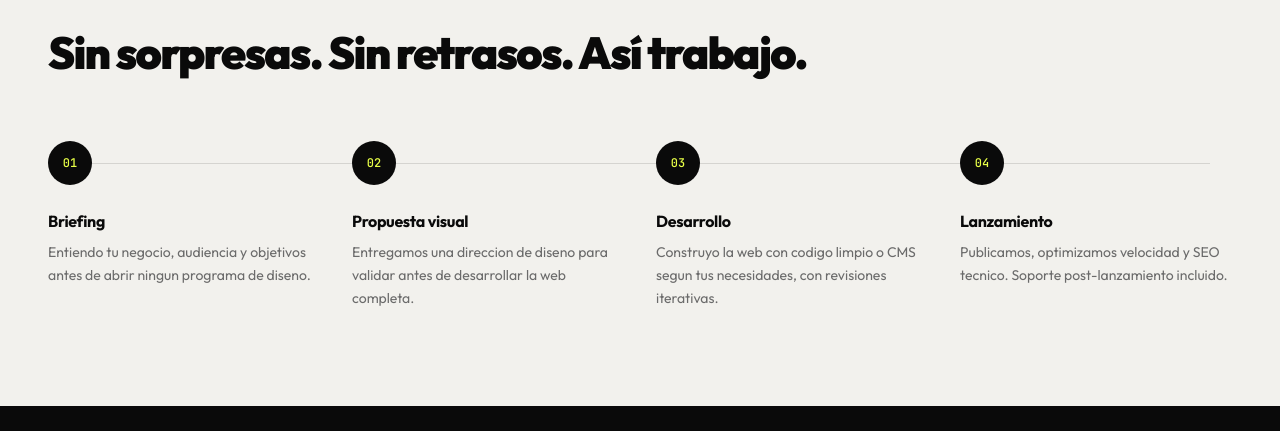
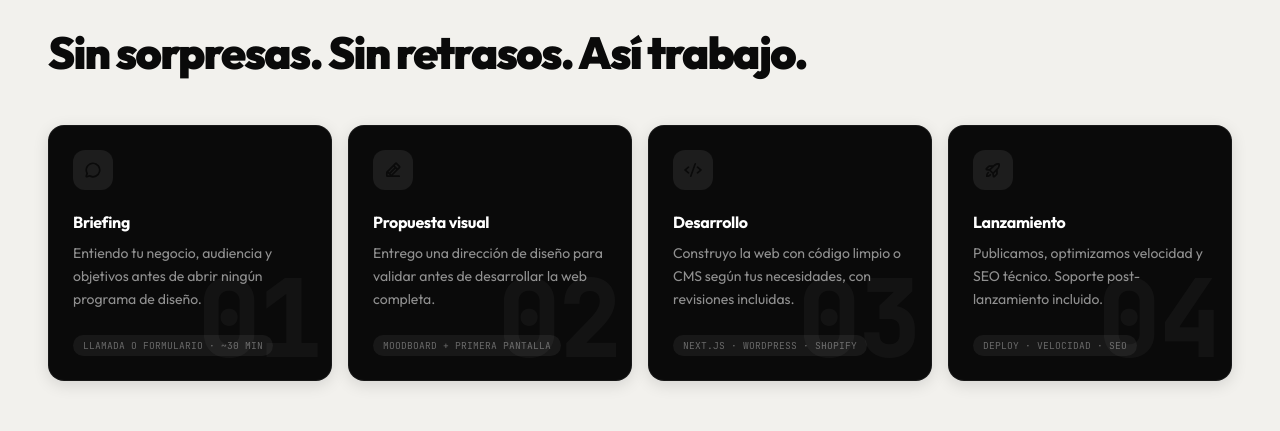
Before and after one commit to abelhm91/uxel, a Next.js app: page / in a window 1280 px wide. Shown: the part 1640-2071 px from the top of the page. Built offline with nearby package versions, Linux system fonts and the light colour scheme.

Commit message:
feat: proceso rediseñado con cards, iconos y hover animado

```diff
--- a/components/Proceso.tsx
+++ b/components/Proceso.tsx
@@ -1,32 +1,43 @@
 "use client";
 
+import { useState } from "react";
 import { motion, useReducedMotion } from "motion/react";
+import { ChatCircle, PencilLine, Code, RocketLaunch } from "@phosphor-icons/react";
 
 const pasos = [
   {
     num: "01",
     title: "Briefing",
-    desc: "Entiendo tu negocio, audiencia y objetivos antes de abrir ningun programa de diseno.",
+    desc: "Entiendo tu negocio, audiencia y objetivos antes de abrir ningún programa de diseño.",
+    Icon: ChatCircle,
+    detail: "Llamada o formulario · ~30 min",
   },
   {
     num: "02",
     title: "Propuesta visual",
-    desc: "Entregamos una direccion de diseno para validar antes de desarrollar la web completa.",
+    desc: "Entrego una dirección de diseño para validar antes de desarrollar la web completa.",
+    Icon: PencilLine,
+    detail: "Moodboard + primera pantalla",
   },
   {
     num: "03",
     title: "Desarrollo",
-    desc: "Construyo la web con codigo limpio o CMS segun tus necesidades, con revisiones iterativas.",
+    desc: "Construyo la web con código limpio o CMS según tus necesidades, con revisiones incluidas.",
+    Icon: Code,
+    detail: "Next.js · WordPress · Shopify",
   },
   {
     num: "04",
     title: "Lanzamiento",
-    desc: "Publicamos, optimizamos velocidad y SEO tecnico. Soporte post-lanzamiento incluido.",
+    desc: "Publicamos, optimizamos velocidad y SEO técnico. Soporte post-lanzamiento incluido.",
+    Icon: RocketLaunch,
+    detail: "Deploy · velocidad · SEO",
   },
 ];
 
 export default function Proceso() {
   const reduce = useReducedMotion();
+  const [hovered, setHovered] = useState<number | null>(null);
 
   return (
     <section
@@ -34,53 +45,95 @@ export default function Proceso() {
       className="px-6 md:px-12 py-24 relative overflow-hidden bg-surface"
       style={{ color: "var(--color-ink)" }}
     >
+      {/* Header */}
       <motion.div
         initial={reduce ? false : { opacity: 0, y: 10 }}
         whileInView={{ opacity: 1, y: 0 }}
         viewport={{ once: true, margin: "-60px" }}
         transition={{ duration: 0.6, ease: [0.23, 1, 0.32, 1] }}
+        className="mb-12"
       >
-        <h2 className="text-[clamp(2rem,3.5vw,3rem)] font-black tracking-[-0.04em] leading-[1.1] mb-16 text-balance">
+        <h2 className="text-[clamp(2rem,3.5vw,3rem)] font-black tracking-[-0.04em] leading-[1.1] text-balance">
           Sin sorpresas. Sin retrasos. Así trabajo.
         </h2>
       </motion.div>
 
-      <div className="grid grid-cols-1 sm:grid-cols-2 md:grid-cols-4 gap-8 relative">
-
-        {/* Línea que se dibuja de izquierda a derecha */}
-        <motion.div
-          className="hidden md:block absolute top-[22px] left-[22px] right-[22px] h-px origin-left"
-          style={{ background: "rgba(0,0,0,0.12)" }}
-          initial={reduce ? false : { scaleX: 0 }}
-          whileInView={{ scaleX: 1 }}
-          viewport={{ once: true, margin: "-60px" }}
-          transition={{ duration: 1.4, ease: [0.23, 1, 0.32, 1], delay: 0.1 }}
-        />
-
+      {/* Cards grid */}
+      <div className="grid grid-cols-1 sm:grid-cols-2 md:grid-cols-4 gap-4">
         {pasos.map((p, i) => (
           <motion.div
             key={p.num}
-            initial={reduce ? false : { opacity: 0, y: 12 }}
+            initial={reduce ? false : { opacity: 0, y: 20 }}
             whileInView={{ opacity: 1, y: 0 }}
             viewport={{ once: true, margin: "-60px" }}
-            transition={{ duration: 0.6, delay: i * 0.12, ease: [0.23, 1, 0.32, 1] }}
-            className="relative"
+            transition={{ duration: 0.6, delay: i * 0.1, ease: [0.23, 1, 0.32, 1] }}
+            onMouseEnter={() => setHovered(i)}
+            onMouseLeave={() => setHovered(null)}
+            className="relative rounded-2xl p-6 flex flex-col overflow-hidden cursor-default"
+            style={{
+              background: "var(--color-ink)",
+              border: `1px solid ${hovered === i ? "var(--color-accent)" : "rgba(255,255,255,0.06)"}`,
+              transform: hovered === i && !reduce ? "translateY(-4px)" : "translateY(0)",
+              transition: reduce ? "none" : "border-color 250ms ease-out, transform 250ms cubic-bezier(0.23,1,0.32,1), box-shadow 250ms ease-out",
+              boxShadow: hovered === i ? "0 20px 48px rgba(0,0,0,0.3)" : "0 4px 16px rgba(0,0,0,0.12)",
+              minHeight: 220,
+            }}
           >
-            {/* Círculo numerado con pop */}
+            {/* Big decorative number */}
+            <div
+              className="absolute bottom-2 right-3 font-black font-mono leading-none select-none pointer-events-none"
+              style={{
+                fontSize: "clamp(5rem,8vw,7rem)",
+                color: "rgba(255,255,255,0.04)",
+                transition: reduce ? "none" : "color 250ms ease-out",
+                ...(hovered === i ? { color: "rgba(255,255,255,0.07)" } : {}),
+              }}
+            >
+              {p.num}
+            </div>
+
+            {/* Icon */}
             <motion.div
-              className="w-11 h-11 rounded-full bg-ink text-accent font-mono text-xs font-medium flex items-center justify-center mb-6 relative z-10"
-              initial={reduce ? false : { scale: 0.5, opacity: 0 }}
+              className="w-10 h-10 rounded-xl flex items-center justify-center mb-5 flex-shrink-0"
+              style={{
+                background: hovered === i ? "var(--color-accent)" : "rgba(255,255,255,0.08)",
+                transition: reduce ? "none" : "background 250ms ease-out",
+              }}
+              initial={reduce ? false : { scale: 0.7, opacity: 0 }}
               whileInView={{ scale: 1, opacity: 1 }}
               viewport={{ once: true, margin: "-60px" }}
-              transition={{ duration: 0.4, delay: i * 0.12 + 0.15, ease: [0.23, 1, 0.32, 1] }}
+              transition={{ duration: 0.4, delay: i * 0.1 + 0.18, ease: [0.23, 1, 0.32, 1] }}
             >
-              {p.num}
+              <p.Icon
+                size={18}
+                weight="bold"
+                style={{
+                  color: hovered === i ? "var(--color-ink)" : "var(--color-accent)",
+                  transition: reduce ? "none" : "color 250ms ease-out",
+                }}
+              />
             </motion.div>
 
-            <h3 className="text-base font-bold tracking-[-0.02em] mb-2 text-ink">
+            {/* Content */}
+            <h3 className="text-base font-bold tracking-[-0.02em] mb-2 text-white relative z-10">
               {p.title}
             </h3>
-            <p className="text-sm text-muted leading-relaxed">{p.desc}</p>
+            <p className="text-sm leading-relaxed relative z-10" style={{ color: "rgba(255,255,255,0.55)" }}>
+              {p.desc}
+            </p>
+
+            {/* Detail tag */}
+            <div className="mt-auto pt-5 relative z-10">
+              <span
+                className="font-mono text-[0.6rem] tracking-wide uppercase px-2.5 py-1 rounded-full"
+                style={{
+                  background: "rgba(255,255,255,0.06)",
+                  color: "rgba(255,255,255,0.35)",
+                }}
+              >
+                {p.detail}
+              </span>
+            </div>
           </motion.div>
         ))}
       </div>
```
